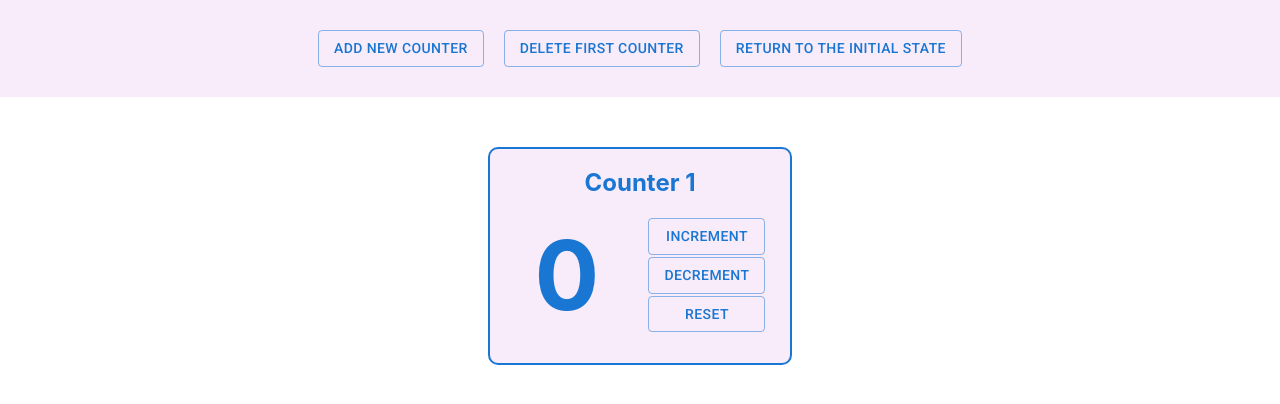
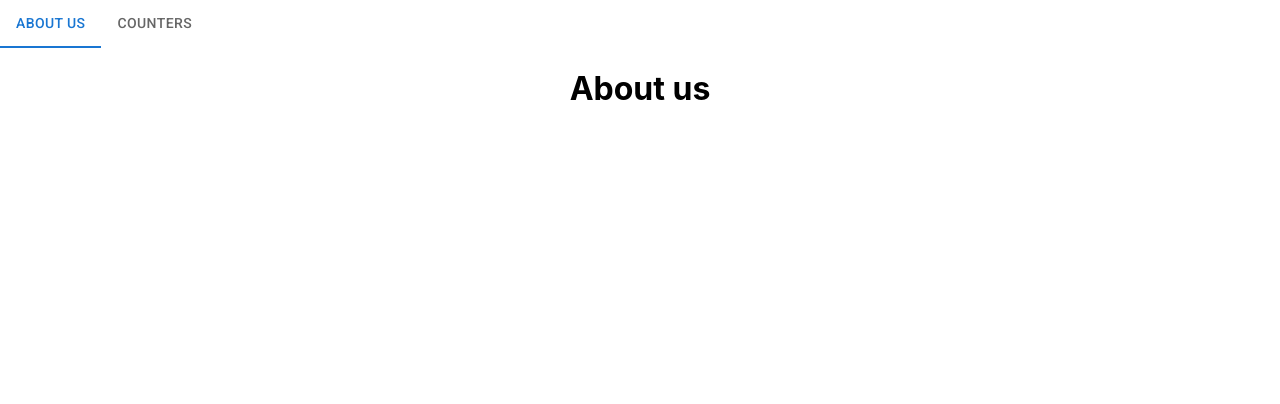
Before and after one commit to Vlada25/react-task31, a React (Create React App) app: page /about in a window 1280 px wide. Shown: the top 404 px of the page. Built offline with nearby package versions, Linux system fonts and the light colour scheme.

Commit message:
Implementer route with tabs

```diff
--- a/package.json
+++ b/package.json
@@ -15,6 +15,7 @@
     "prop-types": "^15.7.2",
     "react": "^17.0.2",
     "react-dom": "^17.0.2",
+    "react-router-dom": "^5.2.0",
     "react-scripts": "4.0.3",
     "web-vitals": "^1.1.2"
   },
--- a/src/App.js
+++ b/src/App.js
@@ -1,6 +1,10 @@
-import React from "react";
+import React from 'react';
 import CounterContainer from "./containers/CounterContainer";
 import ParentCounter from "./components/ParentCounter";
+import AboutUs from "./components/AboutUs";
+import { Tabs, Tab } from '@mui/material'
+import { BrowserRouter, Route, Switch, Link, Redirect} from 'react-router-dom';
+
 
 const App = () => {
   const [counters, setCounters] = React.useState([
@@ -8,6 +12,8 @@ const App = () => {
   ])
 
   const [isAdded, setIsAdded] = React.useState(false)
+
+  const routes = ['/about', '/counters']
 
   const addCounter = () => {
     setIsAdded(true)
@@ -30,6 +36,21 @@ const App = () => {
 
   return (
     <div>
+      <BrowserRouter>
+      <div className="App">
+        <Switch>
+        <Route
+          path="/"
+          component={({ location }) => (
+            <div>
+              <Tabs value={location.pathname}>
+                <Tab label="About us" value={routes[0]} component={Link} to={routes[0]} />
+                <Tab label="Counters" value={routes[1]} component={Link} to={routes[1]} />
+              </Tabs>
+              <Switch>
+                <Route path="/about" component={AboutUs} />
+                <Route path="/counters" component={() =>
+                <div>
                   <ParentCounter
                     add={addCounter}
                     remove={removeLastCounter}/>
@@ -42,6 +63,17 @@ const App = () => {
                         isAdded={isAdded}/>
                       })}
                     </div>
+                </div>} />
+                <Route path="/404" component={() => <div>404</div>} />
+                <Redirect to="/404"/>
+              </Switch>
+            </div>
+          )}
+        />
+
+        </Switch>
+      </div>
+    </BrowserRouter>
     </div>
   );
 }
--- /dev/null
+++ b/src/components/AboutUs/index.js
@@ -0,0 +1,10 @@
+import React from 'react'
+import styles from './styles.js';
+
+const AboutUs = () => {
+    return (
+        <h1 style={styles.h1}>About us</h1>
+    )
+}
+
+export default AboutUs
--- /dev/null
+++ b/src/components/AboutUs/styles.js
@@ -0,0 +1,8 @@
+const styles = {
+    h1: {
+        width: '100%',
+        textAlign: 'center'
+    }
+}
+
+export default styles;
--- a/src/components/Counter/index.js
+++ b/src/components/Counter/index.js
@@ -20,7 +20,7 @@ const Counter = ({id, count, increment, decrement, reset}) => {
 }
 
 Counter.propTypes = {
-    id: PropTypes.number.isRequired.bind,
+    id: PropTypes.number.isRequired,
     count: PropTypes.number.isRequired,
     increment: PropTypes.func.isRequired,
     decrement: PropTypes.func.isRequired,
--- a/src/containers/CounterContainer.js
+++ b/src/containers/CounterContainer.js
@@ -1,43 +1,28 @@
-import React, { Component } from 'react'
+import React from 'react'
+// { useEffect }
 import PropTypes from 'prop-types';
 import Counter from '../components/Counter/index'
 
-class CounterContainer extends Component {
-    constructor (props){
-        super(props);
+const CounterContainer = (props) => {
+    const [id] = React.useState(props.id)
+    const [count, setCount] = React.useState(props.count)
 
-        this.state = {
-            id: props.id,
-            count: props.count,
-            isRender: true
-        };
+    const increment = () => {
+        setCount(count + 1)
     }
 
-    increment = () => {
-        this.setState(state => ({
-            count: state.count + 1
-        }))
+    const decrement = () => {
+        setCount(count - 1)
     }
 
-    decrement = () => {
-        this.setState(state => ({
-            count: state.count - 1
-        }))
+    const reset = () => {
+        setCount(0)
     }
 
-    reset = () => {
-        this.setState({
-            count: 0
-        })
-    }
-
-    componentDidMount() {
-        console.log("componentDidMount", this.state.id)
-    }
-
-    componentDidUpdate() {
-        console.log("componentDidUpdate", this.state.id)
-    }
+    /* Аналогично componentDidMount и componentDidUpdate:
+    useEffect(() => {
+        console.log("componentDidMount, componentDidUpdate", id)
+    });
 
     componentWillUnmount() {
         console.log("componentWillUnmount", this.state.id)
@@ -45,32 +30,11 @@ class CounterContainer extends Component {
 
     componentWillReceiveProps(nextProps) {
         console.log("componentWillRecieveProps", this.state.id)
-        if (nextProps.isAdded){
-            if (this.state.count % 2 === 0)
-            {
-                this.increment()
-                this.setState({
-                    isRender: true
-                })
-            }
-            else {
-                this.setState({
-                    isRender: false
-                })
-            }
+        if (nextProps.isAdded && this.state.count % 2 === 0){
+            this.increment()
         }
-        else {
-            if (this.state.count % 2 === 1){
-                this.decrement()
-                this.setState({
-                    isRender: true
-                })
-            }
-            else{
-                this.setState({
-                    isRender: false
-                })
-            }
+        else if (nextProps.isAdded && this.state.count % 2 !== 0) {
+            this.decrement()
         }
     }
 
@@ -78,18 +42,15 @@ class CounterContainer extends Component {
         console.log("shouldComponentUpdate", this.state.id)
         return true
     }
-
-    render() {
-        console.log("render", this.state.id)
-        return (
-            <Counter
-                id={this.state.id}
-                count={this.state.count}
-                increment={this.increment}
-                decrement={this.decrement}
-                reset={this.reset}/>
-        )
-    }
+*/
+    return (
+        <Counter
+            id={id}
+            count={count}
+            increment={increment}
+            decrement={decrement}
+            reset={reset}/>
+    )
 }
 
 CounterContainer.propTypes = {
```
Also changed, not shown: 1 other file (tests, documents, lock files or other folders). Lines whose indentation alone changed are shown as unchanged.
